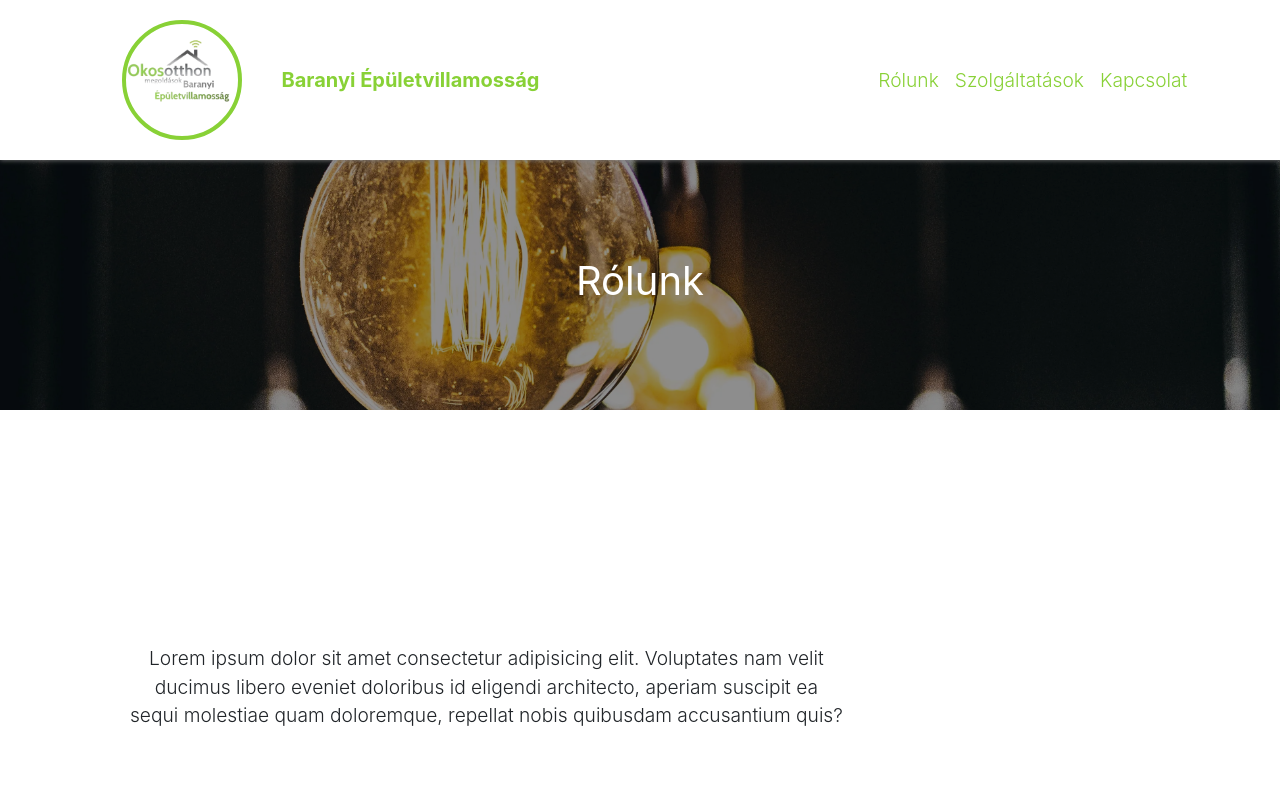
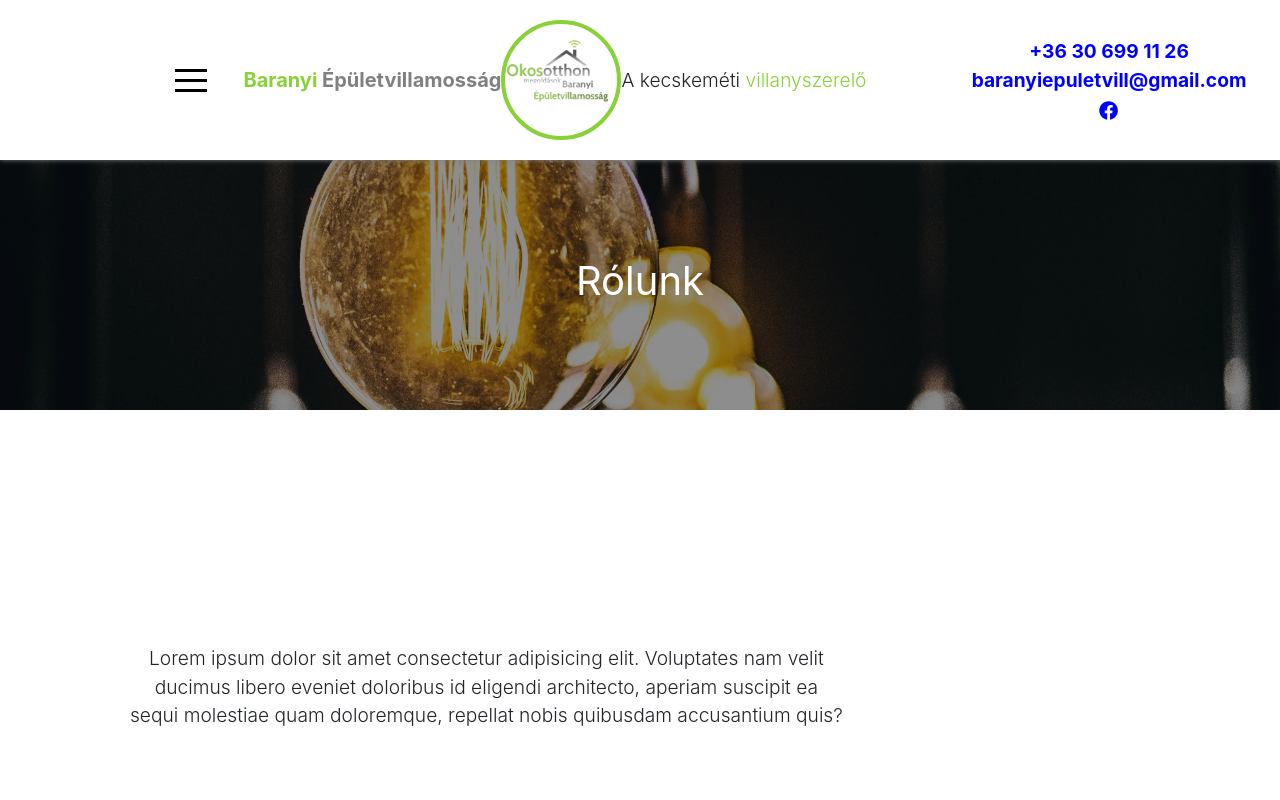
Before and after one commit to kdavid96/baranyi_epuletvillamossag, a React (Create React App) app: page / in a window 1280 px wide. Shown: the top 800 px of the page. Built offline with nearby package versions, Linux system fonts and the light colour scheme.

Commit message:
navbar redesign

```diff
--- a/src/components/Header.jsx
+++ b/src/components/Header.jsx
@@ -1,26 +1,17 @@
 import './styles.css';
 
+import { FaFacebook } from 'react-icons/fa';
 import Fade from 'react-reveal/Fade';
 import Hamburger from 'hamburger-react'
 import Nav from 'react-bootstrap/Nav';
 import Navbar from 'react-bootstrap/Navbar';
 import { NavbarContainer } from './style';
 import React from 'react';
-import { scroll } from 'react-scroll';
 
 export default function Header({isOpen, setOpen}) {
     return(
         <Navbar sticky="top" bg="dark" variant="dark" style={{minHeight: '160px', backgroundColor: '#88D136 !important', boxShadow: isOpen ? 'none' : '0 0 5px grey', zIndex: '3000'}}>
             <NavbarContainer style={{width: '95vw', justifyContent: 'space-evenly'}}>
-                <Fade top>
-                    <img src="./images/logo_official.webp" alt="profile_picture" style={{borderRadius: '50%', border: '4px solid #88D136', width: 'min(10vw, 120px, 95vw)', height: 'auto'}}/>
-                    <Navbar.Brand href="#about">
-                    Baranyi Épületvillamosság
-                    </Navbar.Brand>
-                </Fade>
-                <Fade top>
-                    <p className="phoneNumber" style={{padding: '0', margin: '0', color: 'red', fontWeight: 'bold', position: 'relative', left: '6vw'}}><a  style={{textDecoration: 'none', color: 'red'}}href="tel:+36306991126">+36 30 699 11 26</a></p>
-                </Fade>
                 <Fade top>
                 <Navbar.Toggle aria-controls="navbarScroll" />
                 <Navbar.Collapse id="navbarScroll" style={{maxWidth: '300px'}}>
@@ -32,9 +23,9 @@ export default function Header({isOpen, setOpen}) {
                     {/*<Nav.Link href="#about" style={{color: 'white'}}><Button style={{backgroundColor: '#88D136', border: '0', borderRadius: '35px'}}>Rólunk</Button></Nav.Link>
                     <Nav.Link href="#work" style={{color: 'white'}}><Button style={{backgroundColor: '#88D136', border: '0', borderRadius: '35px'}}>Szolgáltatások</Button></Nav.Link>
                     <Nav.Link href="#contact" style={{color: 'white'}}><Button style={{backgroundColor: '#88D136', border: '0', borderRadius: '35px'}}>Kapcsolat</Button></Nav.Link>*/}
-                    <Nav.Link href="#about" style={{color: 'white'}}>Rólunk</Nav.Link>
+                    {/*<Nav.Link href="#about" style={{color: 'white'}}>Rólunk</Nav.Link>
                     <Nav.Link href="#work" style={{color: 'white'}}>Szolgáltatások</Nav.Link>
-                    <Nav.Link href="#contact" style={{color: 'white'}}>Kapcsolat</Nav.Link>
+                <Nav.Link href="#contact" style={{color: 'white'}}>Kapcsolat</Nav.Link>*/}
 
                 </Nav>
                 </Navbar.Collapse>
@@ -42,6 +33,22 @@ export default function Header({isOpen, setOpen}) {
                 <Hamburger style={{display: 'none'}} toggled={isOpen} toggle={setOpen} color="black"/>
                 </Fade>
                 </Fade>
+                <Fade top>
+                    <div style={{display: 'flex', flexDirection: 'row', justifyContent: 'space-between', alignItems: 'center'}}>
+                        <Navbar.Brand href="#about">
+                            Baranyi <span style={{color: 'grey'}}>Épületvillamosság</span>
+                        </Navbar.Brand>
+                        <img src="./images/logo_official.webp" alt="profile_picture" style={{borderRadius: '50%', border: '4px solid #88D136', width: 'min(10vw, 120px, 95vw)', height: 'auto'}}/>
+                        <span>A kecskeméti <span style={{color: '#88D136'}}>villanyszerelő</span></span>
+                    </div>
+                </Fade>
+                <Fade top>
+                    <div className="contact-info">
+                        <p className="phoneNumber" style={{padding: '0', margin: '0', color: 'blue', fontWeight: 'bold', position: 'relative', left: '6vw'}}><a  style={{textDecoration: 'none', color: 'blue'}}href="tel:+36306991126">+36 30 699 11 26</a></p>
+                        <p className="phoneNumber" style={{padding: '0', margin: '0', color: 'blue', fontWeight: 'bold', position: 'relative', left: '6vw'}}><a  style={{textDecoration: 'none', color: 'blue'}}>baranyiepuletvill@gmail.com</a></p>
+                        <p className="phoneNumber" style={{padding: '0', margin: '0', color: 'blue', fontWeight: 'bold', position: 'relative', left: '6vw'}}><a  style={{textDecoration: 'none', color: 'blue'}}><FaFacebook /></a></p>
+                    </div>
+                </Fade>
             </NavbarContainer>
         </Navbar>
     )
--- a/src/components/styles.css
+++ b/src/components/styles.css
@@ -18,7 +18,6 @@
 }
 
 #navbarScroll{
-    left: 6vw;
     position: relative;
 }
 
@@ -175,7 +174,7 @@
 }
 
 .hamburger-react{
-    display: none;
+    display: block;
 }
 
 @keyframes dorog{
@@ -245,11 +244,6 @@
         display: none;
     }
 
-    .hamburger-react {
-        display: block;
-    }
-
-
     .cards-backdrop{
         width: 100vw !important;
         left: 0 !important;
```
Also changed, not shown: public/images/email-icon.png (added), todo.txt.
